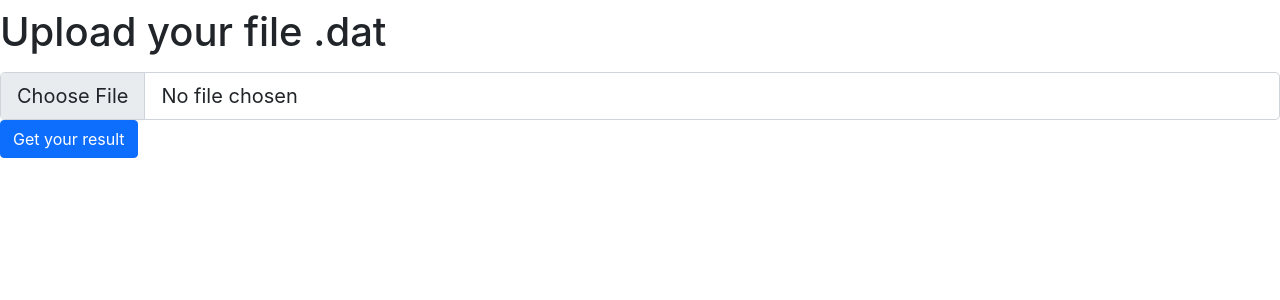
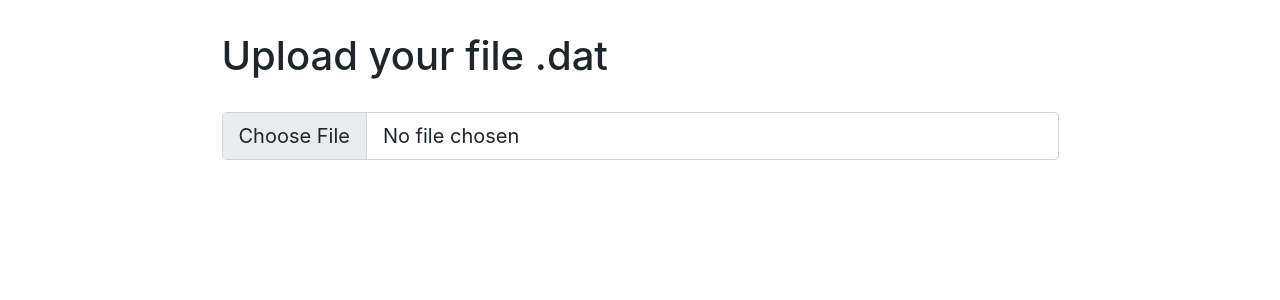
Before and after one commit to cavaglieridomenico/weather, a React (Create React App) app: page / in a window 1280 px wide. Shown: the top 300 px of the page. Built offline with nearby package versions, Linux system fonts and the light colour scheme.

Commit message:
[FEAT] Added presentation logic

```diff
--- a/src/Component/App/App.js
+++ b/src/Component/App/App.js
@@ -1,10 +1,11 @@
+import { Container } from 'react-bootstrap';
 import UploadFile from '../UploadFile';
 
 const App = () => {
   return (
-    <div>
+    <Container>
       <UploadFile />
-    </div>
+    </Container>
   );
 };
 
--- a/src/Component/UploadFile/UploadFileSection.js
+++ b/src/Component/UploadFile/UploadFileSection.js
@@ -1,13 +1,13 @@
-import { Form, Button } from 'react-bootstrap';
+import { Form } from 'react-bootstrap';
 
-const UploadFileSection = ({ handleInputFile, handleSubmit }) => {
+const UploadFileSection = ({ handleInputFile, result }) => {
   return (
     <main>
-      <section className='upload-file-section'>
-        <Form onSubmit={handleSubmit}>
+      <section className='w-75 mt-4 ms-auto me-auto'>
+        <Form>
           <Form.Group controlId='formFileLg'>
             <Form.Label className='mt-2'>
-              <h1>Upload your file .dat</h1>
+              <h1 className='mb-4'>Upload your file .dat</h1>
             </Form.Label>
             <Form.Control
               type='file'
@@ -16,10 +16,11 @@ const UploadFileSection = ({ handleInputFile, handleSubmit }) => {
               accept='.dat'
             />
           </Form.Group>
-          <div className='button-box'>
-            <Button variant='primary' type='submit'>
-              Get your result
-            </Button>
+          <div className='mt-5'>
+            <h2>
+              {result &&
+                `The day with the smallest temperature range is: The day number ${result}`}
+            </h2>
           </div>
         </Form>
       </section>
--- a/src/Component/UploadFile/index.js
+++ b/src/Component/UploadFile/index.js
@@ -1,15 +1,26 @@
 import { useState, useEffect } from 'react';
 import UploadFileSection from './UploadFileSection';
+import { getResult } from '../../assets/scripts/file_utility/file_utility';
 
 const UploadFile = () => {
-  const [file, setFile] = useState(null);
-  useEffect(() => {
-    console.log(file);
-  }, [file]);
+  const [userFile, setUserFile] = useState(null);
+  const [result, setResult] = useState(null);
+
   const handleInputFile = event => {
     event.preventDefault();
-    setFile(event.target.files[0]);
+    if (!event.target.files) return;
+    setUserFile(event.target.files[0]);
   };
+
+  useEffect(() => {
+    if (!userFile) return;
+    const handleListFromDatFile = async () => {
+      const fileText = await userFile.text();
+      setResult(getResult(fileText, 1, 2));
+    };
+    handleListFromDatFile();
+  }, [userFile]);
+
   const handleSubmit = event => {
     event.preventDefault();
     console.log('Submit');
@@ -19,6 +30,7 @@ const UploadFile = () => {
       <UploadFileSection
         handleInputFile={handleInputFile}
         handleSubmit={handleSubmit}
+        result={result}
       />
     </>
   );
```
